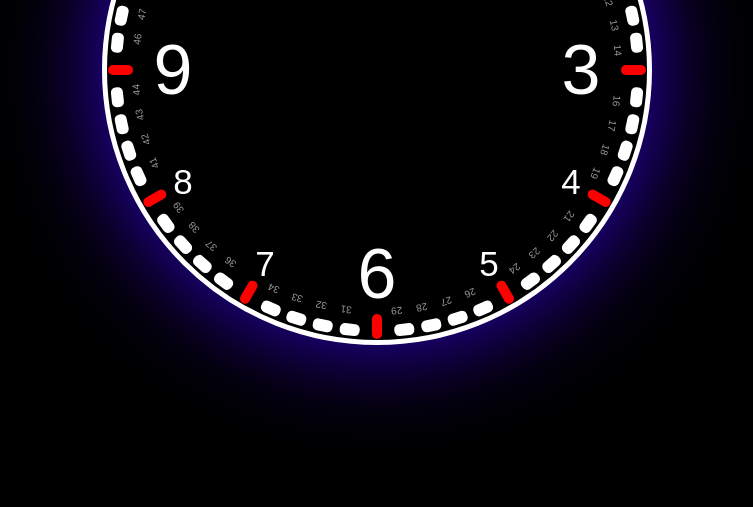
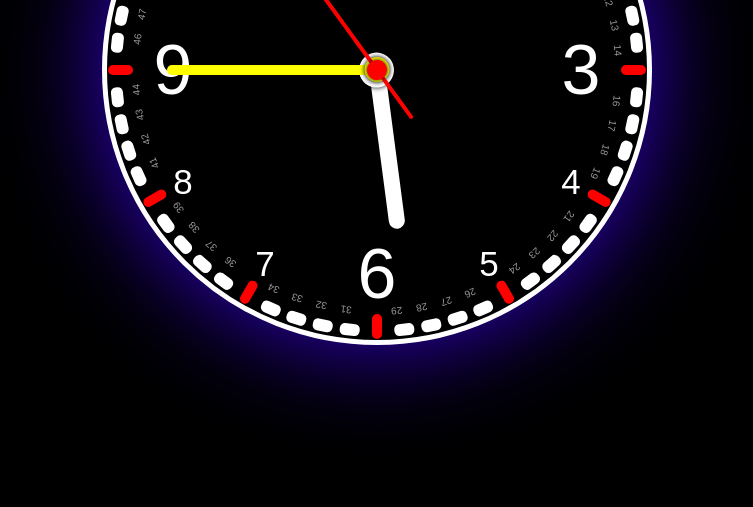
Before and after one commit to duvindunishad/analog-clock, a plain HTML site: page index.html in a window 1280 px wide. Shown: the part 330-837 px from the top of the page, without its empty margins (263-1016 px from the left). Drawn offline with Linux system fonts and the light colour scheme.

Commit message:
create clock hands and make timing

```diff
--- a/index.html
+++ b/index.html
@@ -12,6 +12,11 @@
             <div class="wrapper">
                 <div class="number-hours"></div>
                 <div class="clock-bar-second"></div>
+                <div class="clock-hands">
+                    <div id="hour" class="hand hour"><i></i></div>
+                    <div id="min" class="hand min"><i></i></div>
+                    <div id="sec" class="hand sec"><i></i></div>
+                </div>
             </div>
             </div>
         </div>
--- a/script.js
+++ b/script.js
@@ -15,3 +15,27 @@ for(let i = 1; i <=60; i++){
 }
 
 clockBarSeconds.insertAdjacentHTML("afterbegin", clockBarSecondsElement.join(""));
+
+// clock timing
+
+let hr = document.getElementById('hour');
+let mm = document.getElementById('min');
+let ss = document.getElementById('sec');
+
+function displayTime(){
+    let date = new Date();
+
+    let hh = date.getHours();
+    let mm = date.getMinutes();
+    let ss = date.getSeconds();
+
+    let hRotation = 30*hh + mm/2;
+    let mRotation = 6*mm;
+    let sRotation = 6*ss;
+
+    hour.style.transform = `rotate(${hRotation}deg)`;
+    min.style.transform = `rotate(${mRotation}deg)`;
+    sec.style.transform = `rotate(${sRotation}deg)`;
+}
+
+setInterval(displayTime, 1000)
--- a/styles.css
+++ b/styles.css
@@ -110,3 +110,86 @@ body{
     width: 10px;
     height: 25px;
 }
+.clock-hands{
+    position: absolute;
+    display: flex;
+    justify-content: center;
+    align-items: center;
+}
+.clock-hands .hand{
+    position: absolute;
+    display: flex;
+    justify-content: center;
+}
+.clock-hands .hand i {
+    display: inline-block;
+    transform-origin: bottom;
+    border-radius: 8px;
+}
+
+/*  hour hand */
+
+.clock-hands .hour {
+    width: 320px;
+    height: 320px;
+}
+.clock-hands .hour i{
+     width: 16px;
+     height: 160px;
+     background: white;
+}
+.clock-hands .hour::before{
+    content: '';
+    position: absolute;
+    top: 50%;
+    transform: translateY(-50%);
+    width: 35px;
+    height: 35px;
+    background-color: white;
+    border-radius: 50%;
+    box-shadow: 0 0 5px black;
+}
+
+/* min hand */
+.clock-hands .min {
+    width: 420px;
+    height: 420px;
+}
+.clock-hands .min i{
+     width: 10px;
+     height: 210px;
+     background: yellow;
+}
+.clock-hands .min::before{
+    content: '';
+    position: absolute;
+    top: 50%;
+    transform: translateY(-50%);
+    width: 25px;
+    height: 25px;
+    background-color: yellow;
+    border-radius: 50%;
+    box-shadow: 0 0 5px black;
+}
+
+/* second hand */
+.clock-hands .sec {
+    width: 480px;
+    height: 480px;
+}
+.clock-hands .sec i{
+     width: 4px;
+     height: calc(230px + 70px);
+     background: red;
+}
+.clock-hands .sec::before{
+    content: '';
+    position: absolute;
+    top: 50%;
+    transform: translateY(-50%);
+    width: 20px;
+    height: 20px;
+    background-color: red;
+    border-radius: 50%;
+    box-shadow: 0 0 5px black;
+}
```
